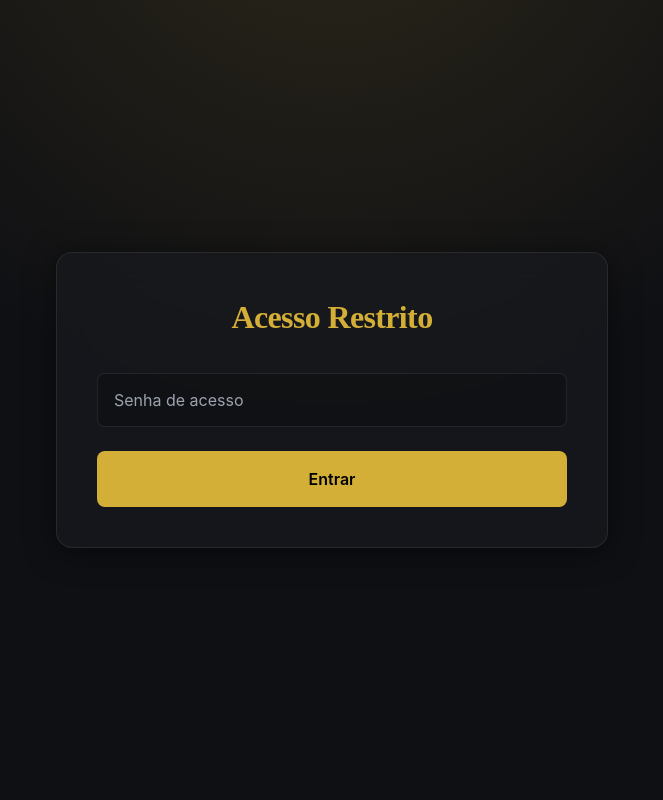
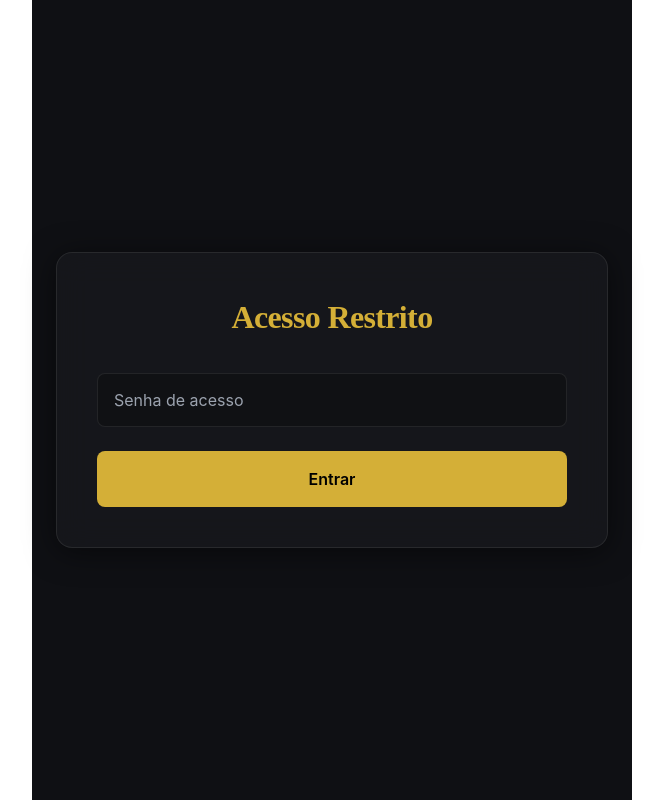
Before and after one commit to elevadigitalsuporte-lang/convitevivico, a Next.js app: page /admin in a window 1280 px wide. Shown: the whole page, without its empty margins (308-971 px from the left). Built offline with nearby package versions, Linux system fonts and the light colour scheme.

Commit message:
fix: corrige compilacao do tailwind postcss e background

```diff
--- a/app/admin/page.js
+++ b/app/admin/page.js
@@ -84,7 +84,7 @@ export default function AdminDashboard() {
 
   if (!isAuthenticated) {
     return (
-      <main className="container" style={{ display: 'flex', alignItems: 'center', height: '100vh' }}>
+      <main className="container" style={{ display: 'flex', alignItems: 'center', height: '100vh', backgroundColor: 'var(--bg-color)', color: 'var(--text-primary)' }}>
         <div className="glass-card" style={{ width: '100%' }}>
           <h2 className="title" style={{ fontSize: '2rem' }}>Acesso Restrito</h2>
           <form onSubmit={handleLogin} style={{ marginTop: '2rem' }}>
@@ -106,8 +106,9 @@ export default function AdminDashboard() {
   }
 
   return (
-    <main className="admin-container">
-      <div className="dashboard-header">
+    <div style={{ backgroundColor: 'var(--bg-color)', color: 'var(--text-primary)', minHeight: '100vh' }}>
+      <main className="admin-container">
+        <div className="dashboard-header">
         <h1 className="title" style={{ margin: 0 }}>Dashboard Admin</h1>
         <button onClick={handleLogout} className="btn btn-secondary btn-small" style={{ width: 'auto' }}>Sair</button>
       </div>
@@ -219,6 +220,7 @@ export default function AdminDashboard() {
           </div>
         </div>
       )}
-    </main>
+      </main>
+    </div>
   )
 }
--- a/app/globals.css
+++ b/app/globals.css
@@ -24,12 +24,9 @@
 
 body {
   font-family: 'Inter', sans-serif;
-  background-color: var(--bg-color);
-  color: var(--text-primary);
   min-height: 100vh;
   display: flex;
   flex-direction: column;
-  background-image: radial-gradient(circle at 50% -20%, rgba(212, 175, 55, 0.15), transparent 50%);
 }
 
 h1, h2, h3, h4, h5, h6 {
--- /dev/null
+++ b/postcss.config.js
@@ -0,0 +1,6 @@
+module.exports = {
+  plugins: {
+    tailwindcss: {},
+    autoprefixer: {},
+  },
+}
--- a/postcss.config.mjs
+++ /dev/null
@@ -1,9 +0,0 @@
-/** @type {import('postcss-load-config').Config} */
-const config = {
-  plugins: {
-    tailwindcss: {},
-    autoprefixer: {},
-  },
-};
-
-export default config;
```
